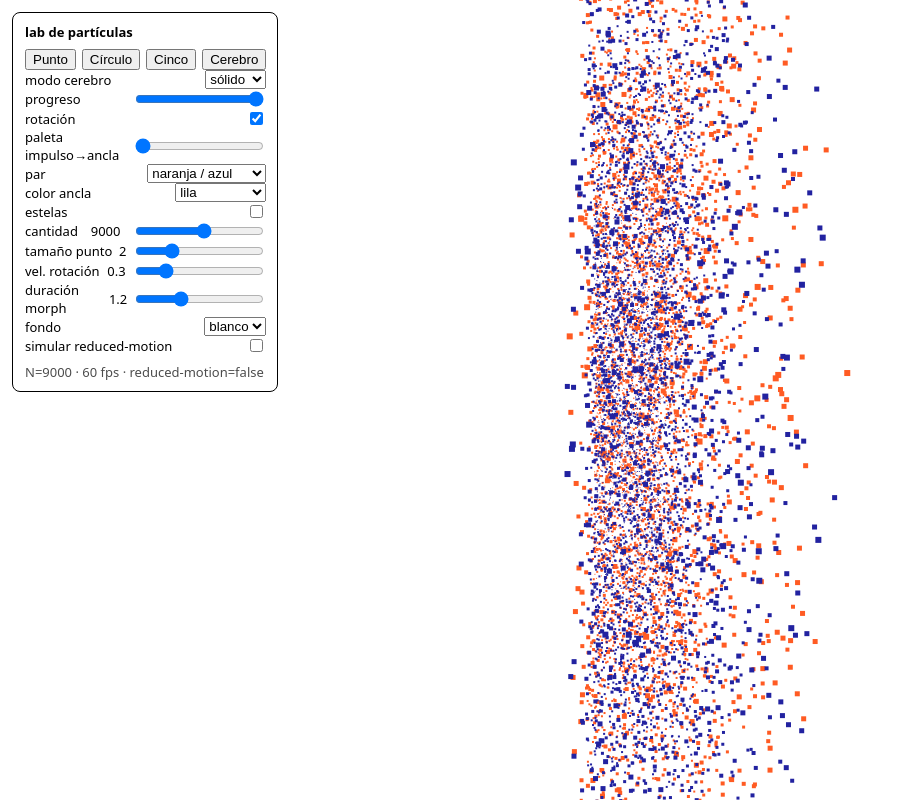
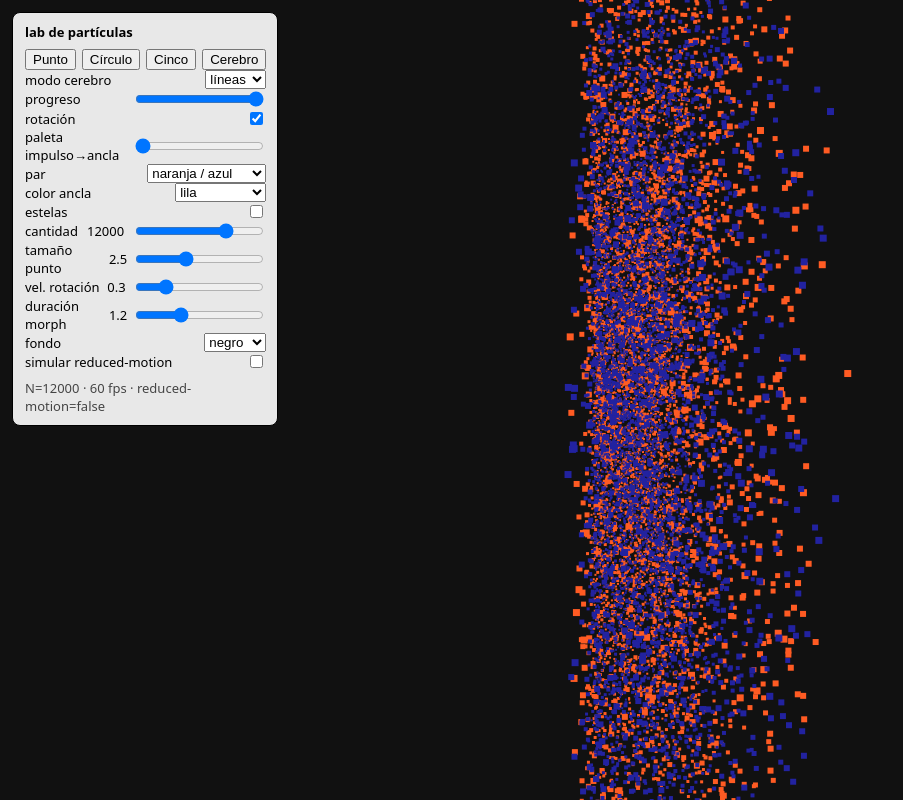
Before and after one commit to LSchaab/vaiven-2, a website: page lab.html in a window 1280 px wide. Shown: the whole page, without its empty margins (0-903 px from the left). Drawn offline with Linux system fonts and the light colour scheme.

Commit message:
feat(m2): fijar defaults del lab (lineas, punto 2.5, fondo negro, densidad 12000)

```diff
--- a/lab.html
+++ b/lab.html
@@ -29,9 +29,9 @@
       </div>
       <label class="row">modo cerebro
         <select id="brainMode">
+          <option value="lineas" selected>líneas</option>
           <option value="solido">sólido</option>
           <option value="silueta">silueta</option>
-          <option value="lineas">líneas</option>
         </select>
       </label>
       <label class="row">progreso
@@ -61,11 +61,11 @@
       <label class="row">estelas
         <input id="trails" type="checkbox">
       </label>
-      <label class="row">cantidad <span id="countVal">9000</span>
-        <input id="count" type="range" min="1000" max="16000" step="500" value="9000">
+      <label class="row">cantidad <span id="countVal">12000</span>
+        <input id="count" type="range" min="1000" max="16000" step="500" value="12000">
       </label>
-      <label class="row">tamaño punto <span id="psVal">2</span>
-        <input id="psize" type="range" min="1" max="5" step="0.5" value="2">
+      <label class="row">tamaño punto <span id="psVal">2.5</span>
+        <input id="psize" type="range" min="1" max="5" step="0.5" value="2.5">
       </label>
       <label class="row">vel. rotación <span id="rsVal">0.3</span>
         <input id="rspeed" type="range" min="0" max="1.5" step="0.1" value="0.3">
@@ -75,8 +75,8 @@
       </label>
       <label class="row">fondo
         <select id="bg">
+          <option value="#111111" selected>negro</option>
           <option value="#ffffff">blanco</option>
-          <option value="#111111">negro</option>
         </select>
       </label>
       <label class="row">simular reduced-motion
@@ -88,9 +88,12 @@
   <script type="module">
     import { ParticleSystem, sampleShape, maskDarkOpaque, dilateMask, maskBrainLineArt, PALETTE as PAL } from './particles.js';
     const canvas = document.getElementById('stage');
-    const system = new ParticleSystem(canvas, { count: 9000 });
+    const system = new ParticleSystem(canvas, { count: 12000 });
     window.__system = system; // handle para debug en consola
     system.start();
+    system.bgColor = '#111111';
+    document.body.style.background = '#111111';
+    document.getElementById('stage').style.background = '#111111';
     document.getElementById('readout').textContent =
       `N=${system.count} · reduced-motion=${system.reducedMotion}`;
     for (const btn of document.querySelectorAll('[data-shape]')) {
@@ -136,7 +139,7 @@
         `N=${system.count} · ${fps} fps · reduced-motion=${system.reducedMotion}`;
     };
     // Cerebro real: reemplaza el placeholder cuando carga el PNG.
-    let brainMode = 'solido';
+    let brainMode = 'lineas';
     const brainMasks = {
       silueta: maskDarkOpaque,
       solido: (img) => dilateMask(maskDarkOpaque(img), 5),
--- a/particles.js
+++ b/particles.js
@@ -308,7 +308,7 @@ export class ParticleSystem {
     this.pair = [PALETTE.naranja, PALETTE.azul]; // par de impulso por defecto
     this.paletteMix = 0;                          // 0=color, 1=color ancla
     this.anclaColor = PALETTE.lila; // color del momento ancla (secundario)
-    this.pointSize = 2;        // tamaño base del punto (px), escalado por perspectiva
+    this.pointSize = 2.5;      // tamaño base del punto (px), escalado por perspectiva
     this.bgColor = '#ffffff';  // fondo actual: estelas conscientes del fondo
     this.trails = false;
     this._frames = 0; this._fpsT = performance.now(); this.onFps = null;
```
